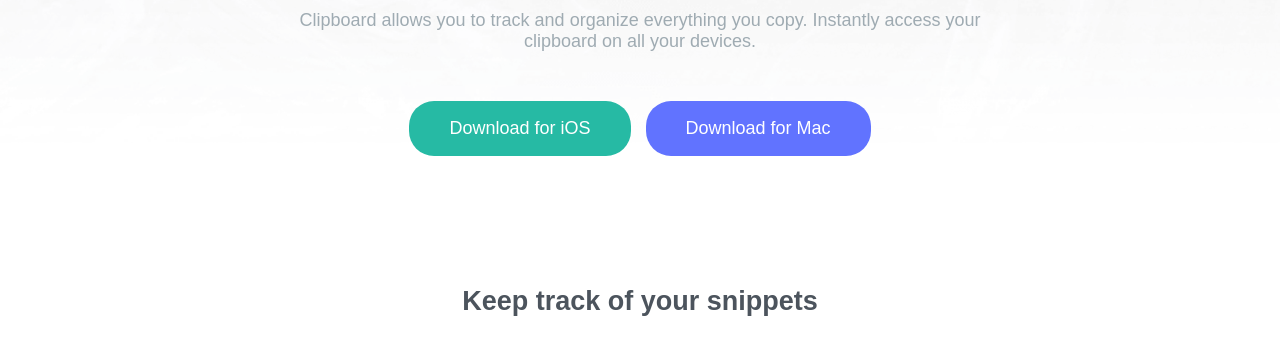
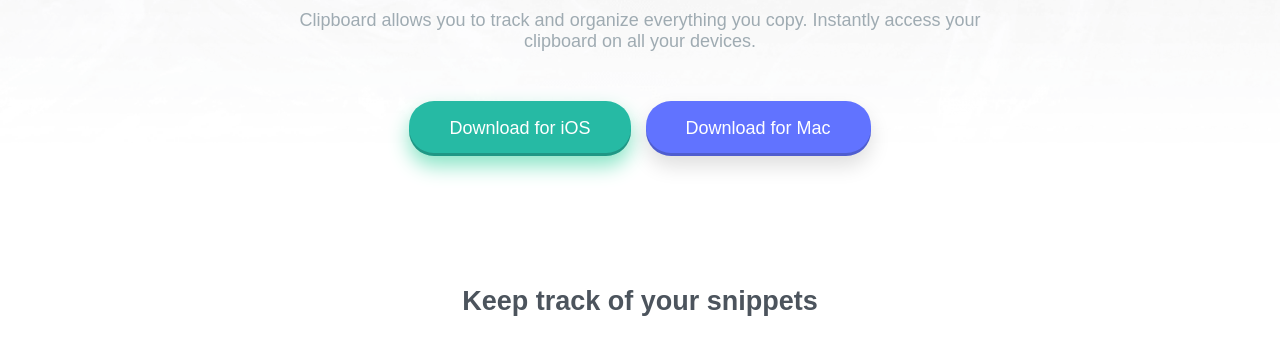
Before and after one commit to JakubM-I/clipboard-landing-page, a website: page public/index.html in a window 1280 px wide. Shown: the part 397-743 px from the top of the page. Drawn offline with nearby package versions, Linux system fonts and the light colour scheme; a web font is replaced by a local one.

Commit message:
Button shadow added

```diff
--- a/src/sass/components/_buttons.scss
+++ b/src/sass/components/_buttons.scss
@@ -12,9 +12,13 @@
 
     &--ios{
         background: $strongCyan;
+        box-shadow: hsl(160, 64%, 72%) 0px 10px 20px 0px, inset #00000030 0px -3px 0px 0px;
+        // box-shadow: inset #00000030 0px -3px 0px 0px;
     }
 
     &--mac{
         background: $lightBlue;
+        box-shadow: hsla(0, 0%, 0%, 0.13) 0px 10px 20px 0px, inset #00000030 0px -3px 0px 0px;
+        // box-shadow: inset #00000030 0px -3px 0px 0px;
     }
 }
```
Also changed, not shown: public/css/style.css.
